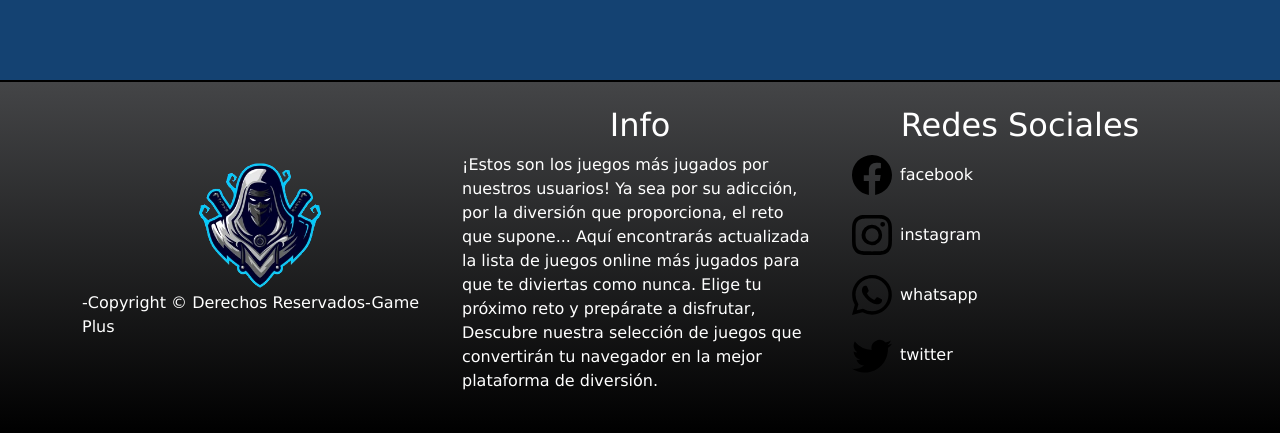
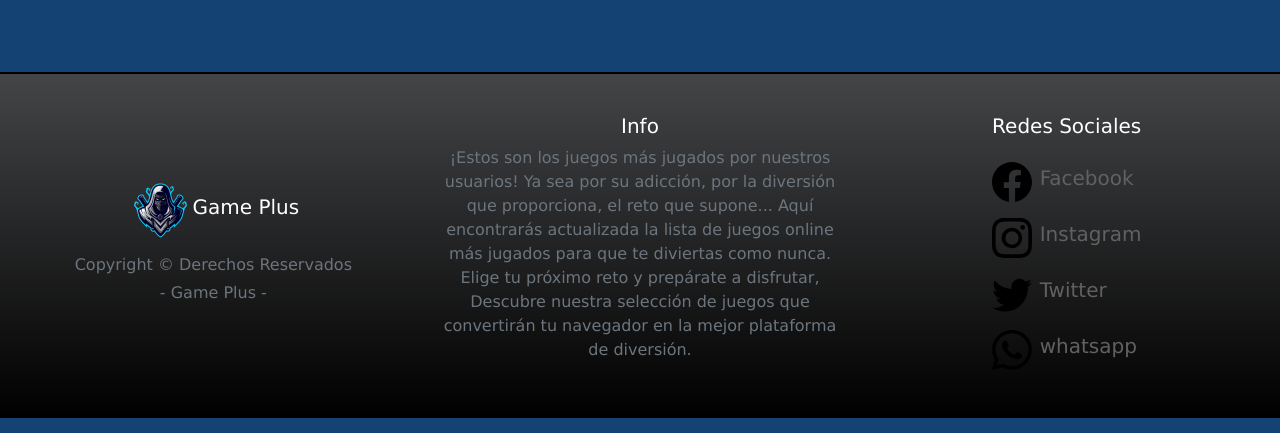
Before and after one commit to ivaneconomo/game-plus, a plain HTML site: page index.html in a window 1280 px wide. Shown: the part 2302-2735 px from the top of the page. Drawn offline with nearby package versions, Linux system fonts and the light colour scheme.

Commit message:
actualizando

```diff
--- a/index.html
+++ b/index.html
@@ -112,24 +112,58 @@
     </div>
   </main>
 
-  <footer class="mt-2 py-4">
-    <section class="container">
+  <footer class="py-3">
+    <section class="container-fluid py-4">
       <div class="row">
-        <div class="text-white d-flex flex-column justify-content-center align-items-center col-12 col-md-12 col-lg-4">
-          <img class="" src="./assets/logo.png" alt="logo" width=150px>
-          <p>-Copyright © Derechos Reservados-Game Plus</p>
+        <div class="col-12 col-lg-4 mb-4 mb-lg-0 d-flex flex-column justify-content-center">
+          <div class="d-flex align-items-center justify-content-center">
+            <img src="./assets/logo.png" style="width:65px;" alt="logo">
+            <h5 class="text-white">Game Plus</h5>
+          </div>
+          <h6 class="text-secondary text-center mt-3">Copyright &#xA9 Derechos Reservados</h6>
+          <h6 class="text-secondary text-center">- Game Plus -</h6>
         </div>
-        <div class="col-12 col-md-6 col-lg-4 text-white">
-          <h2 class="text-center">Info</h2>
-          <p>¡Estos son los juegos más jugados por nuestros usuarios! Ya sea por su adicción, por la diversión que proporciona, el reto que supone... Aquí encontrarás actualizada la lista de juegos online más jugados para que te diviertas como nunca. Elige tu próximo reto y prepárate a disfrutar, Descubre nuestra selección de juegos que convertirán tu navegador en la mejor plataforma de diversión.</p>
+        <div class="col-12 col-md-7 col-lg-4">
+          <h5 class="text-center text-white">Info</h5>
+          <div>
+            <p class="text-secondary text-center mx-3 ms-md-2 mx-md-0 ms-lg-0">¡Estos son los juegos más jugados por nuestros usuarios! Ya sea por su adicción, por la diversión que proporciona, el reto que supone... Aquí encontrarás actualizada la lista de juegos online más jugados para que te diviertas como nunca. Elige tu próximo reto y prepárate a disfrutar, Descubre nuestra selección de juegos que convertirán tu navegador en la mejor plataforma de diversión.</p>
+          </div>
         </div>
-        <div class="text-white col-12 col-md-6 col-lg-4">
-          <h2 class="text-center">Redes Sociales</h2>
-          <div class="">
-            <a class="linksFoot" href="#"><img class="me-2" src="./assets/facebook.svg" alt="iconos" width="60px">facebook</a>
-            <a class="linksFoot" href="#"><img class="me-2" src="./assets/instagram.svg" alt="iconos" width="60px">instagram</a>
-            <a class="linksFoot" href="#"><img class="me-2" src="./assets/whatsapp.svg" alt="iconos" width="60px">whatsapp</a>
-            <a class="linksFoot" href="#"><img class="me-2" src="./assets/twitter.svg" alt="iconos" width="60px">twitter</a>
+        <div class="col-12 mt-2 mt-md-0 col-md-5 col-lg-4 text-center" >
+          <h5 class="text-white">Redes Sociales</h5>
+          <div class="d-flex flex-column align-items-center">
+            <div class="mt-3" style="width: 150px;">
+              <a href="./html/Error404.html" target="_blank" class="linkFoot text-decoration-none">
+                <div class="d-flex align-items-center redIcon">
+                  <img width="40" src="./assets/facebook.svg" alt="logo facebook">
+                  <h5 class="ms-2">Facebook</h5>
+                </div>
+              </a>
+            </div>
+            <div class="mt-3" style="width: 150px;">
+              <a href="./html/Error404.html" target="_blank" class="text-decoration-none">
+                <div class="d-flex align-items-center redIcon">
+                  <img width="40" src="./assets/instagram.svg" alt="logo instagram">
+                  <h5 class="ms-2">Instagram</h5>
+                </div>
+              </a>
+            </div>
+            <div class="mt-3" style="width: 150px;">
+              <a href="./html/Error404.html" target="_blank" class="text-decoration-none">
+                <div class="d-flex align-items-center redIcon">
+                  <img width="40" src="./assets/twitter.svg" alt="logo twitter">
+                  <h5 class="ms-2">Twitter</h5>
+                </div>
+              </a>
+            </div>
+            <div class="mt-3" style="width: 150px;">
+              <a href="./html/Error404.html" target="_blank" class="text-decoration-none">
+                <div class="d-flex align-items-center redIcon">
+                  <img width="40" src="./assets/whatsapp.svg" class="icon" alt="logo whatsapp">
+                  <h5 class="ms-2">whatsapp</h5>
+                </div>
+              </a>
+            </div>
           </div>
         </div>
       </div>
--- a/styles/style.css
+++ b/styles/style.css
@@ -46,40 +46,12 @@ footer{
   border-top: solid 2px  black;
 }
 
-.containerfoot{
-  padding: 10px;
-  display: flex;
-  justify-content: space-between;
+.redIcon{
+  color: #616161;
 }
 
-.conatainer-logo__img{
-  width: 200px;
+.redIcon:hover{
+  transform: scale(1.1);
+  transition: transform .3s;
+  color: #fff;
 }
-.container-about{
-  color: #fff;
-  text-align: center;
-}
-.container-redes{
-  color: #fff;
-  text-align: end;
-}
-
-.container-derechos{
-  color: #fff;
-  text-align: center;
-  margin: 0px;
-  padding: 0px;
-}
-
-.linksFoot{
-  display: flex;
-  text-decoration: none;
-  width: 40px;
-  height: 40px;
-  line-height: 40px;
-  text-align: center;
-  margin: 10px;
-  color: #fff;
-  margin-bottom: 20px;
-  border-radius:25%;
-}
```
Also changed, not shown: indexAdmin.html (+49 -15 lines).
